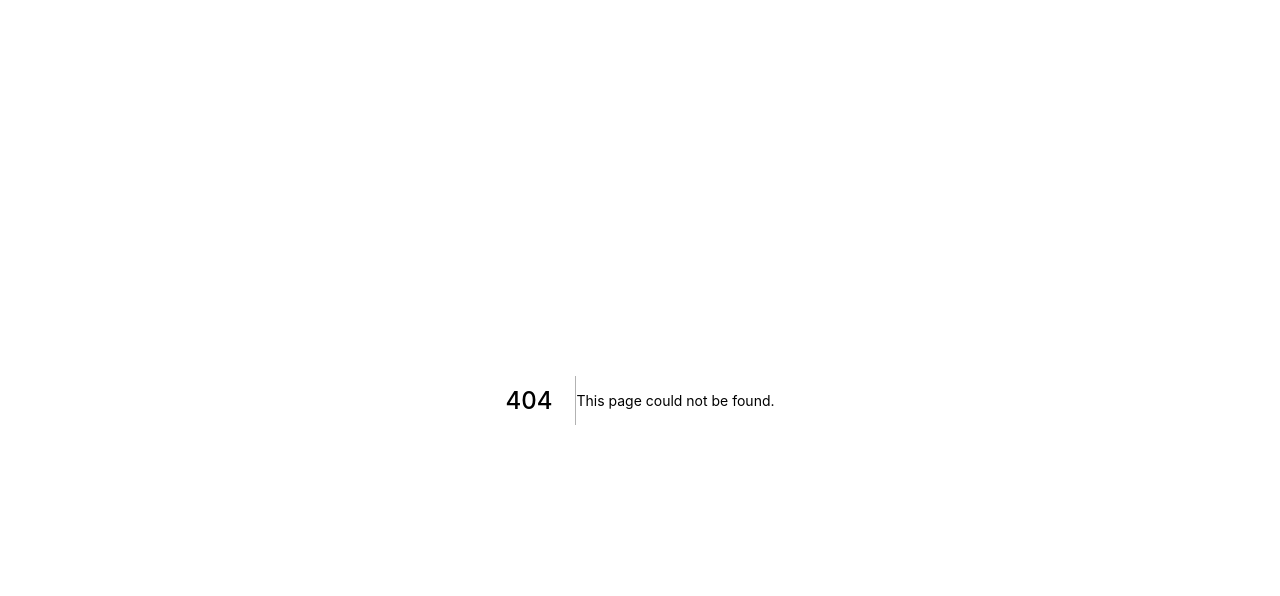
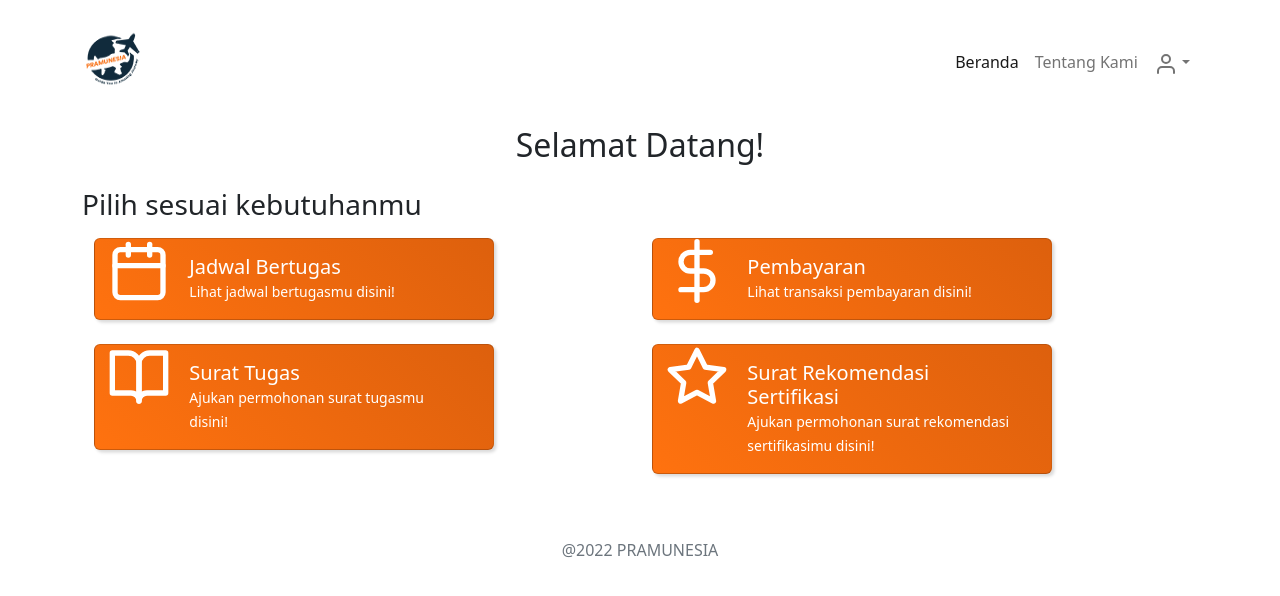
Before and after one commit to umarshd/pramunesia, a Next.js app: page /guide-home-page in a window 1280 px wide. Before the commit this address had no page. Shown: the top 596 px of the page. Built offline with nearby package versions, Linux system fonts and the light colour scheme.

Commit message:
create guide hompegae

```diff
--- a/components/afterlogin/home-card/index.jsx
+++ b/components/afterlogin/home-card/index.jsx
@@ -1,16 +1,14 @@
 import React from 'react';
-import { FiUsers } from 'react-icons/fi';
+// import { FiUsers, FiCalendar, FiBookOpen, FiStar } from 'react-icons/fi';
+// import { icons } from 'react-icons/lib';
 
-export default function Card({ title, desc }) {
+export default function Card({ icons, title, desc }) {
   return (
     <div>
-      <div className="card  shadow-card" style={{ maxWidth: '25rem' }}>
+      <div className="card  shadow-card" style={{ maxWidth: '25rem'}}>
         <div className="row">
           <div className="col-2">
-            <FiUsers
-              size="4rem"
-              color="white"
-            />
+            {icons}
           </div>
           <div className="col-10">
             <div className="card-body">
@@ -19,6 +17,7 @@ export default function Card({ title, desc }) {
             </div>
           </div>
         </div>
+
       </div>
     </div>
   );
--- /dev/null
+++ b/pages/guide-home-page/index.jsx
@@ -0,0 +1,54 @@
+import React from "react";
+import Layout from "../../components/afterlogin/layout";
+import Card from "../../components/afterlogin/home-card";
+import {FiCalendar, FiDollarSign, FiBookOpen, FiStar } from "react-icons/fi";
+
+
+function UserHomePage() {
+  return (
+    <Layout pageTitle="user-home">
+      <h2 className="mb-4 text-center">Selamat Datang!</h2>
+      <div className="my-1">
+        <h3 className="h3">Pilih sesuai kebutuhanmu</h3>
+        <div className="row my-3">
+          <div className="col-sm-12 col-md-6 col-lg-6  mb-4">
+            <Card
+              icons={<FiCalendar size="4rem" color="white"/>}
+              title="Jadwal Bertugas"
+              desc="Lihat jadwal bertugasmu
+          disini!"
+            />
+          </div>
+          <div className="col-sm-12 col-md-6 col-lg-6  mb-4">
+            <Card
+              icons={<FiDollarSign size="4rem" color="white"/>}
+              title="Pembayaran"
+              desc="Lihat transaksi pembayaran
+          disini!"
+            />
+          </div>
+          <div className="col-sm-12 col-md-6 col-lg-6  mb-4">
+            <Card
+              icons={<FiBookOpen size="4rem" color="white"/>}
+              title="Surat Tugas"
+              desc="Ajukan permohonan surat tugasmu
+          disini!"
+            />
+          </div>
+          <div className="col-sm-12 col-md-6 col-lg-6  mb-4">
+            <Card
+              icons={<FiStar size="4rem" color="white"/>}
+              title="Surat Rekomendasi Sertifikasi"
+              desc="Ajukan permohonan surat rekomendasi sertifikasimu
+          disini!"
+            />
+          </div>
+          <div className="col-sm-12 col-md-6 col-lg-6  mb-4">
+          </div>
+        </div>
+      </div>
+    </Layout>
+  );
+}
+
+export default UserHomePage;
```
